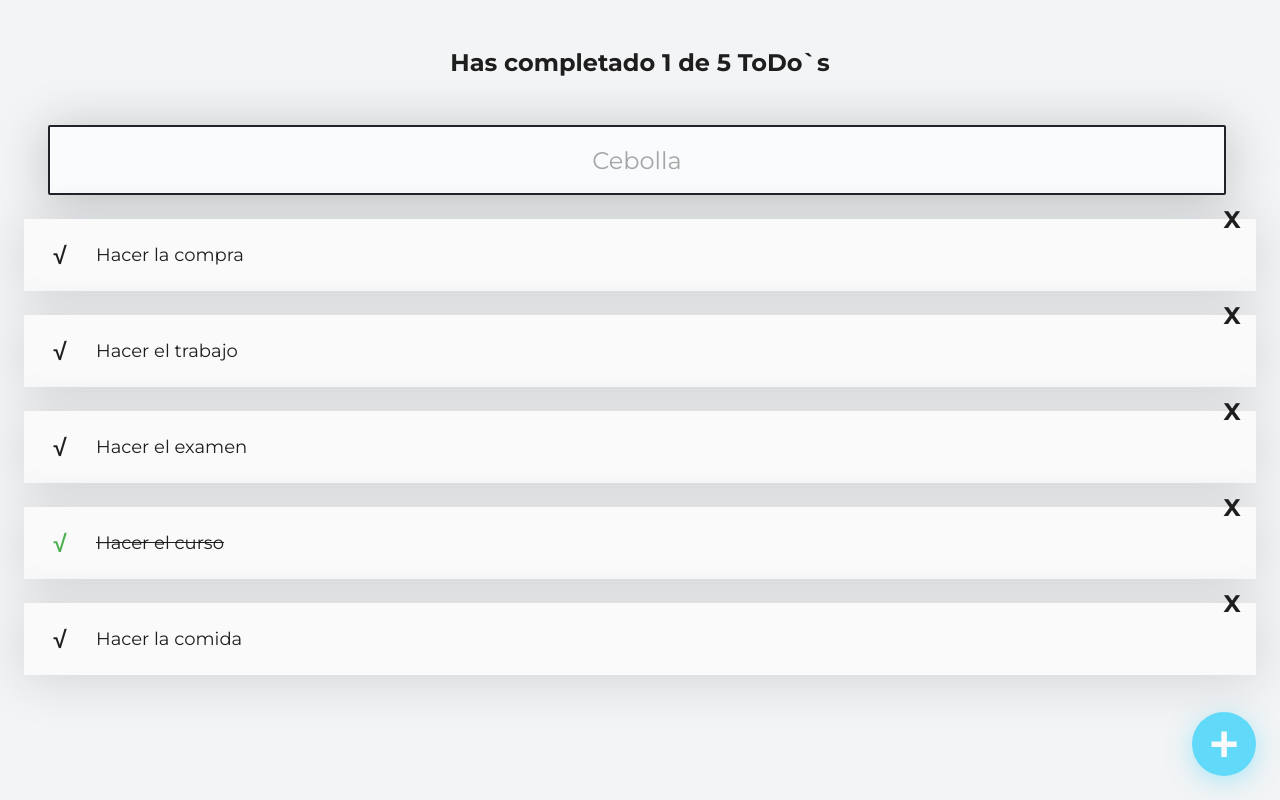
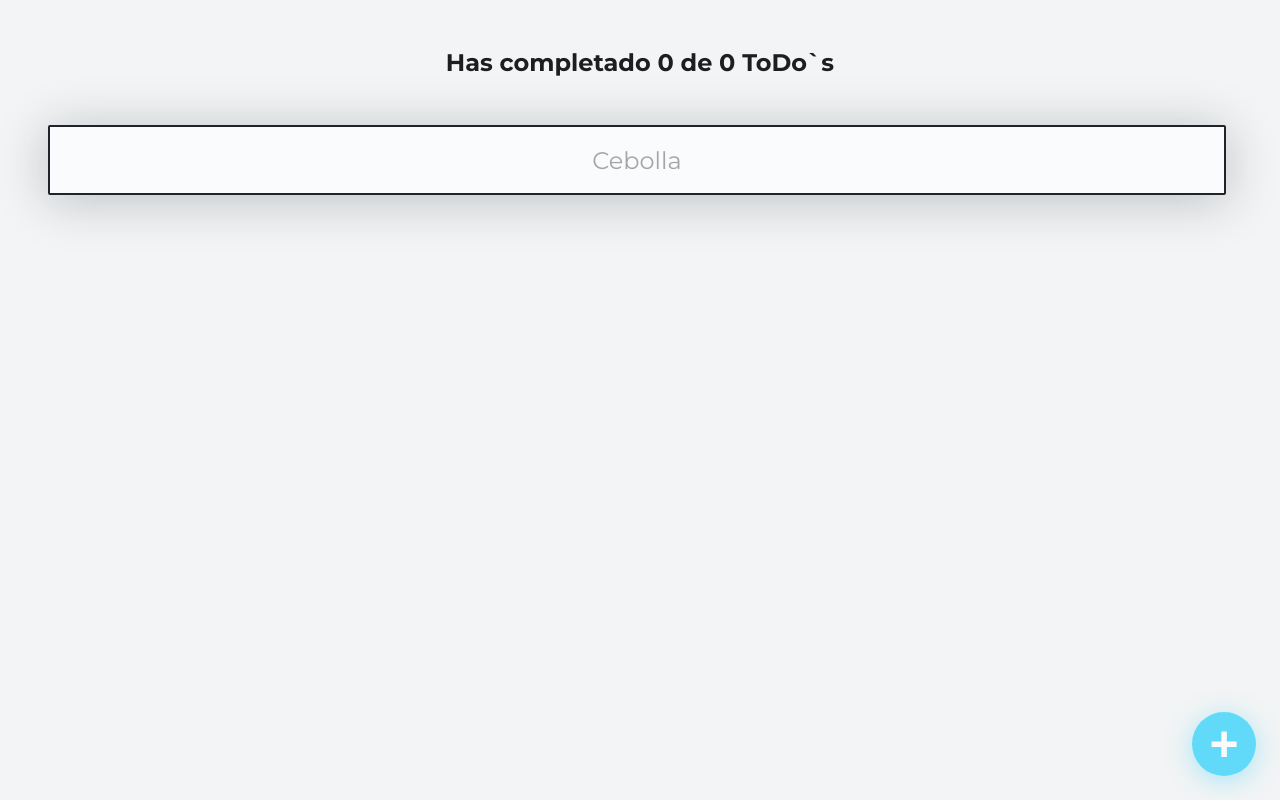
Before and after one commit to SoterRamirez/todolist, a React (Create React App) app: page / in a window 1280 px wide. Built offline with nearby package versions, Linux system fonts and the light colour scheme.

Commit message:
Persistencia de datos con Local Storage

```diff
--- a/src/App.js
+++ b/src/App.js
@@ -6,16 +6,26 @@
 import { CreateTodoButton } from "./components/CreateTodoButton/CreateTodoButton";
 import './App.css';
 
-const defaultTodos =[
-  {text: 'Hacer la compra', completed: false},
-  {text: 'Hacer el trabajo', completed: false},
-  {text: 'Hacer el examen', completed: false},
-  {text: 'Hacer el curso', completed: true},
-  {text: 'Hacer la comida', completed:false}
-];
+// const defaultTodos =[
+//   {text: 'Hacer la compra', completed: false},
+//   {text: 'Hacer el trabajo', completed: false},
+//   {text: 'Hacer el examen', completed: false},
+//   {text: 'Hacer el curso', completed: true},
+//   {text: 'Hacer la comida', completed:false}
+// ];
 
 function App() {
-  const [todos, setTodos] = React.useState(defaultTodos);
+  const localStorageTodos = localStorage.getItem('TODOS_V1');
+  let parsedTodos;
+
+  if (!localStorageTodos) {
+    localStorage.setItem('TODOS_V1', JSON.stringify([]));
+    parsedTodos = [];
+  } else{
+    parsedTodos = JSON.parse(localStorageTodos);
+  }
+
+  const [todos, setTodos] = React.useState(parsedTodos);
   const [searchValue, setSearchValue] = React.useState("");
 
   const completedTodos = todos.filter(todo => !!todo.completed).length;
@@ -32,18 +42,24 @@
     })
   }
 
+  const saveTodos = (newTodos) => {
+    const stringTodos = JSON.stringify(newTodos);
+    localStorage.setItem('TODOS_V1', stringTodos);
+    setTodos(newTodos);
+  }
+
   const completeTodo = (text) => {
     const todoIndex = todos.findIndex(todo => todo.text === text);
     const newTodos = [...todos];
     newTodos[todoIndex].completed = true;
-    setTodos(newTodos);
+    saveTodos(newTodos);
   }
 
   const deleteTodo = (text) => {
     const todoIndex = todos.findIndex(todo => todo.text === text);
     const newTodos = [...todos];
     newTodos.splice(todoIndex, 1);
-    setTodos(newTodos);
+    saveTodos(newTodos);
   }
 
   const createTodo = (text) => {
```
